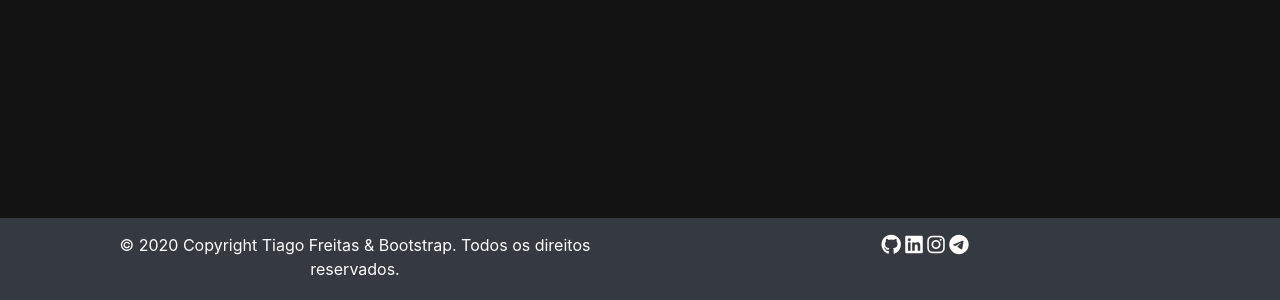
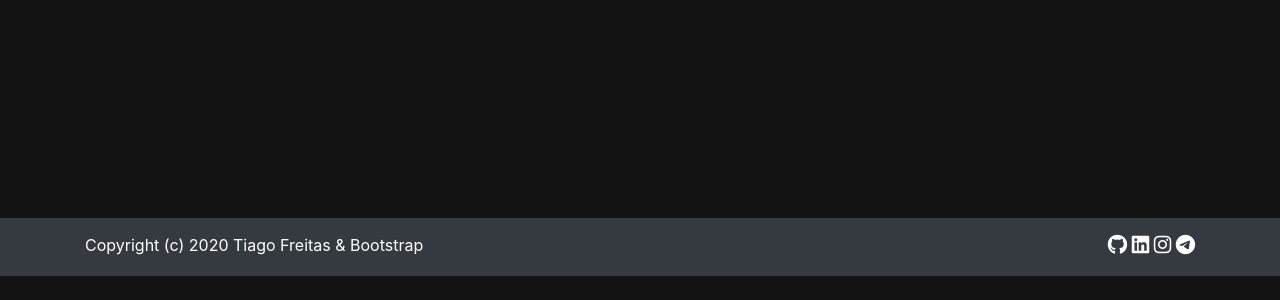
Before and after one commit to FreitsTiago/Portifolio2.0, a website: page public/index.html in a window 1280 px wide. Shown: the part 3099-3399 px from the top of the page. After the commit the page ends 3375 px from the top, so only its background shows below. Drawn offline with nearby package versions, Linux system fonts and the light colour scheme.

Commit message:
Correção do rodapé

```diff
--- a/public/index.html
+++ b/public/index.html
@@ -235,10 +235,10 @@
   <footer class="pt-footer text-center bg-dark theme mt-3">
     <div class="container">
       <div class="row">
-        <div class="col-sm-6">
-          <p class="text-white theme">© 2020 Copyright Tiago Freitas & Bootstrap. Todos os direitos reservados.</p>
+        <div class="col-sm-6 text-left">
+          <p class="text-white theme">Copyright (c) 2020 Tiago Freitas & Bootstrap</p>
         </div>
-        <div class="col">
+        <div class="col text-right">
           <a target="_blank" title="GitHub: FreitsTiago" href="https://github.com/FreitsTiago"><i
               class="fab fa-github fa-lg social-icons-light"></i></a>
           <a target="_blank" title="Linkedin: Tiago Freitas"
```
